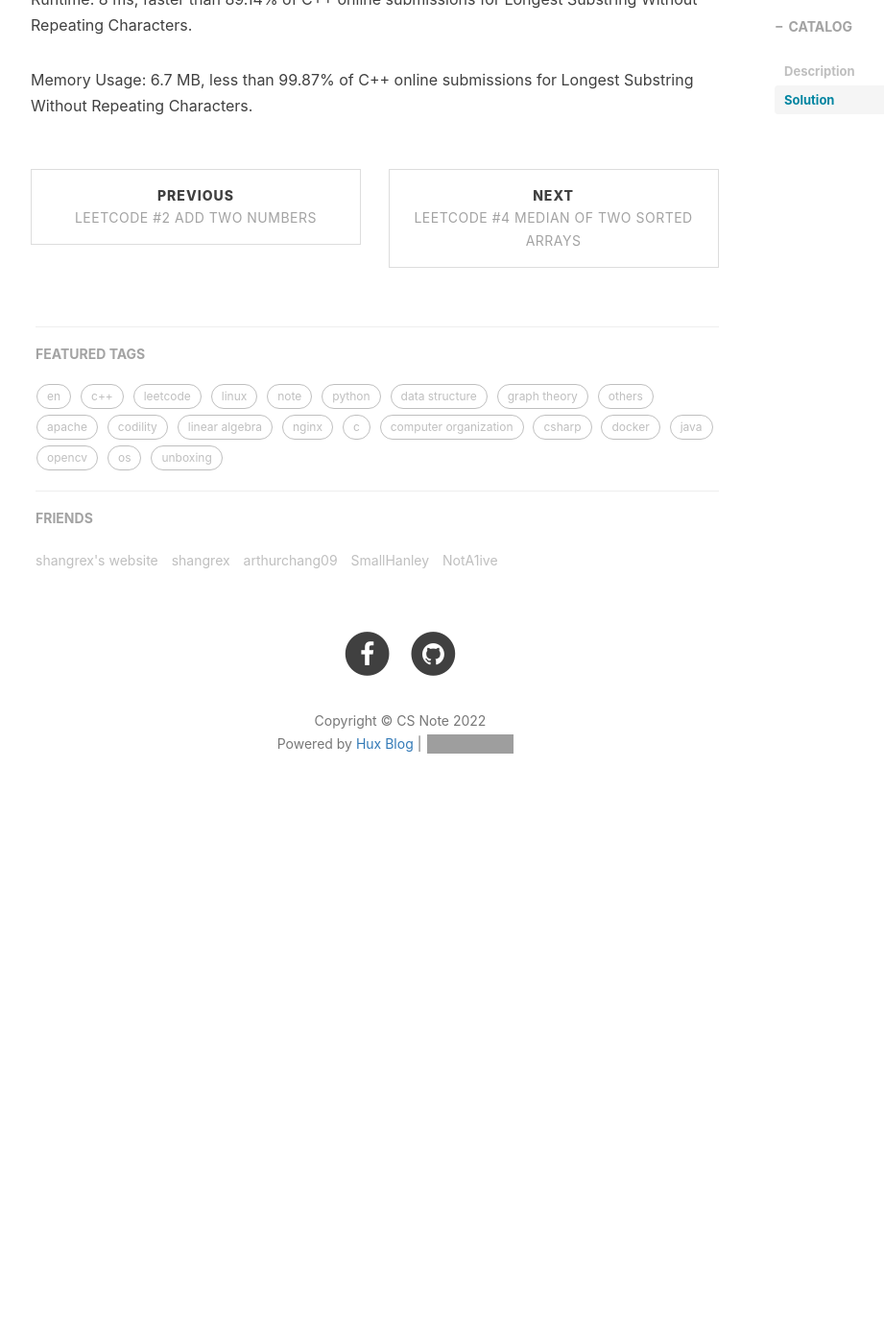
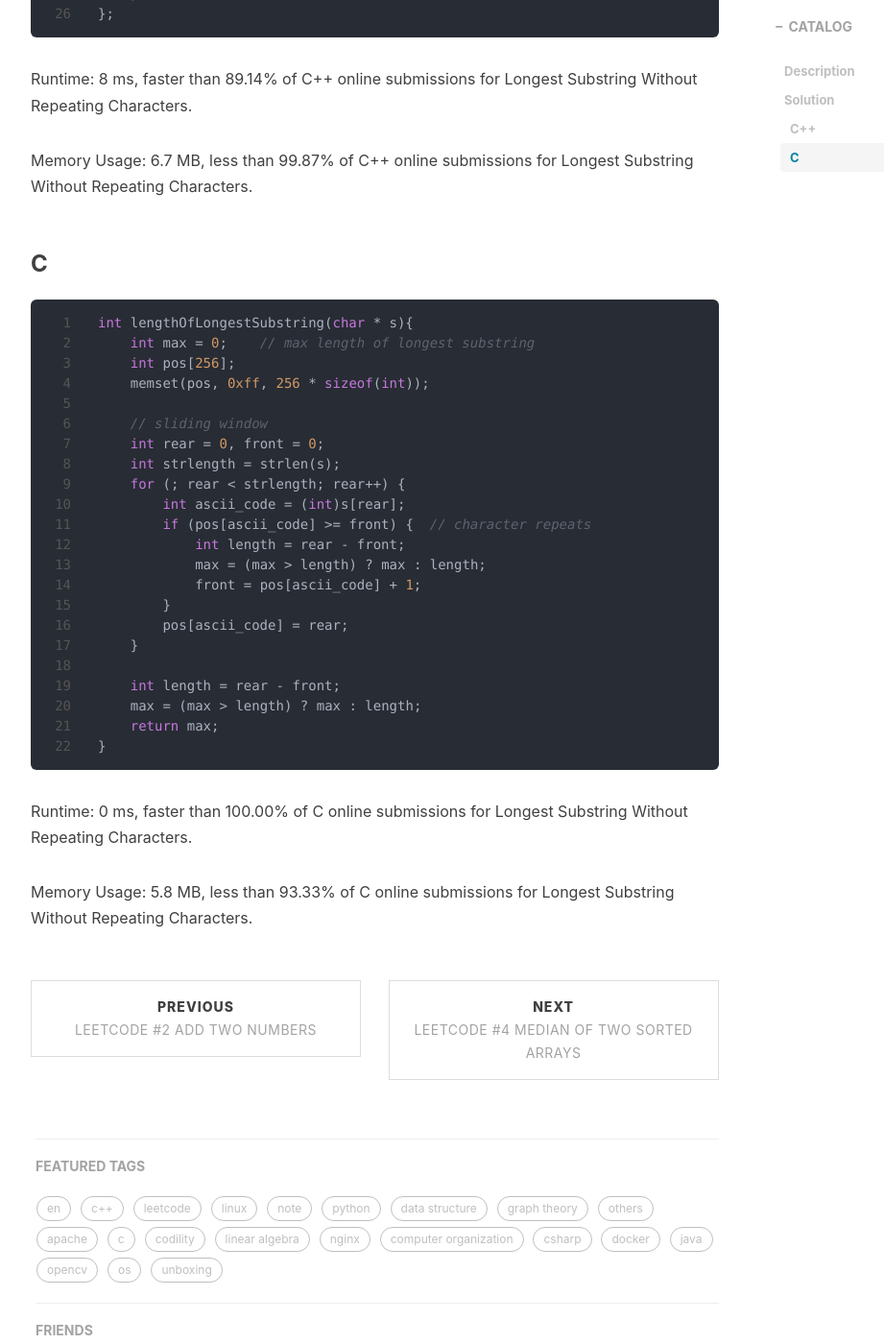
Before and after one commit to blueskyson/blueskyson.github.io, a Jekyll site: the page built from _posts/leetcode/2021-02-14-leetcode-3.md, in a window 1280 px wide and 1400 px high, scrolled down 2125 px. Shown: the whole window at 96% size, without its empty margins (223-1144 px from the left). Built offline with Jekyll 4.4.1, drawn with Linux system fonts in a browser that asks for light colours; nearby versions of some CDN libraries; comment, search, counter and statistics services are not loaded; before the commit the page ends 3004 px from its top, so only the background shows below that; grey boxes are pictures that could not be loaded.

Commit message:
Update leetcode #3

````diff
--- a/_posts/leetcode/2021-02-14-leetcode-3.md
+++ b/_posts/leetcode/2021-02-14-leetcode-3.md
@@ -9,6 +9,7 @@ header-style: text
 tags:
   - leetcode
   - c++
+  - c
 ---
 
 ## Description
@@ -53,6 +54,8 @@ Output: 0
 
 ## Solution
 
+### C++
+
 ```c++
 class Solution {
 public:
@@ -85,3 +88,34 @@ public:
 Runtime: 8 ms, faster than 89.14% of C++ online submissions for Longest Substring Without Repeating Characters.
 
 Memory Usage: 6.7 MB, less than 99.87% of C++ online submissions for Longest Substring Without Repeating Characters.
+
+### C
+
+```c
+int lengthOfLongestSubstring(char * s){
+    int max = 0;    // max length of longest substring
+    int pos[256];
+    memset(pos, 0xff, 256 * sizeof(int));
+
+    // sliding window
+    int rear = 0, front = 0;
+    int strlength = strlen(s);
+    for (; rear < strlength; rear++) {
+        int ascii_code = (int)s[rear];
+        if (pos[ascii_code] >= front) {  // character repeats
+            int length = rear - front;
+            max = (max > length) ? max : length;
+            front = pos[ascii_code] + 1;
+        }
+        pos[ascii_code] = rear;
+    }
+
+    int length = rear - front;
+    max = (max > length) ? max : length;
+    return max;
+}
+```
+
+Runtime: 0 ms, faster than 100.00% of C online submissions for Longest Substring Without Repeating Characters.
+
+Memory Usage: 5.8 MB, less than 93.33% of C online submissions for Longest Substring Without Repeating Characters.
````
Also changed, not shown: _posts/data-structure/2021-07-06-data-structure-ch-1.md (+1 -1 lines).
